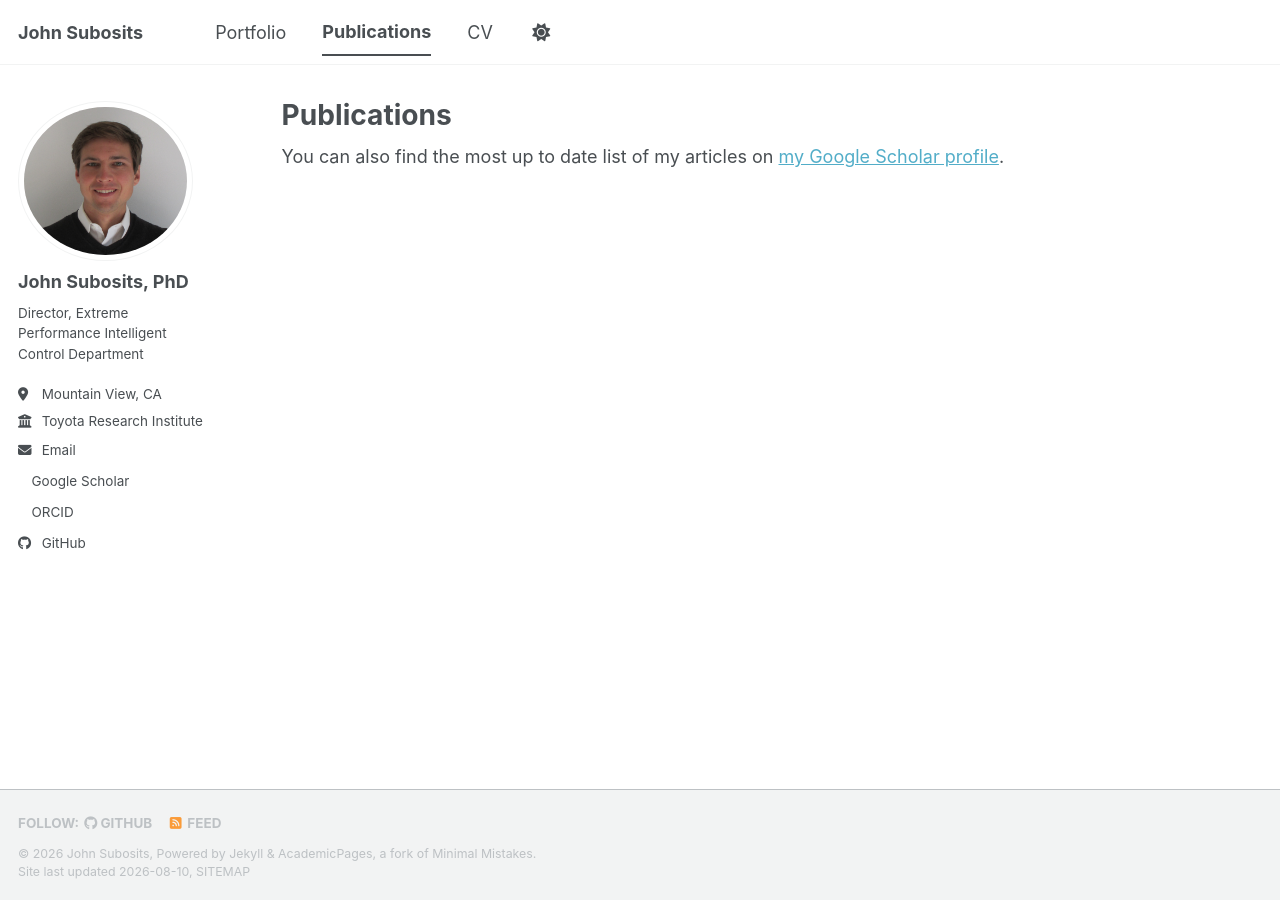
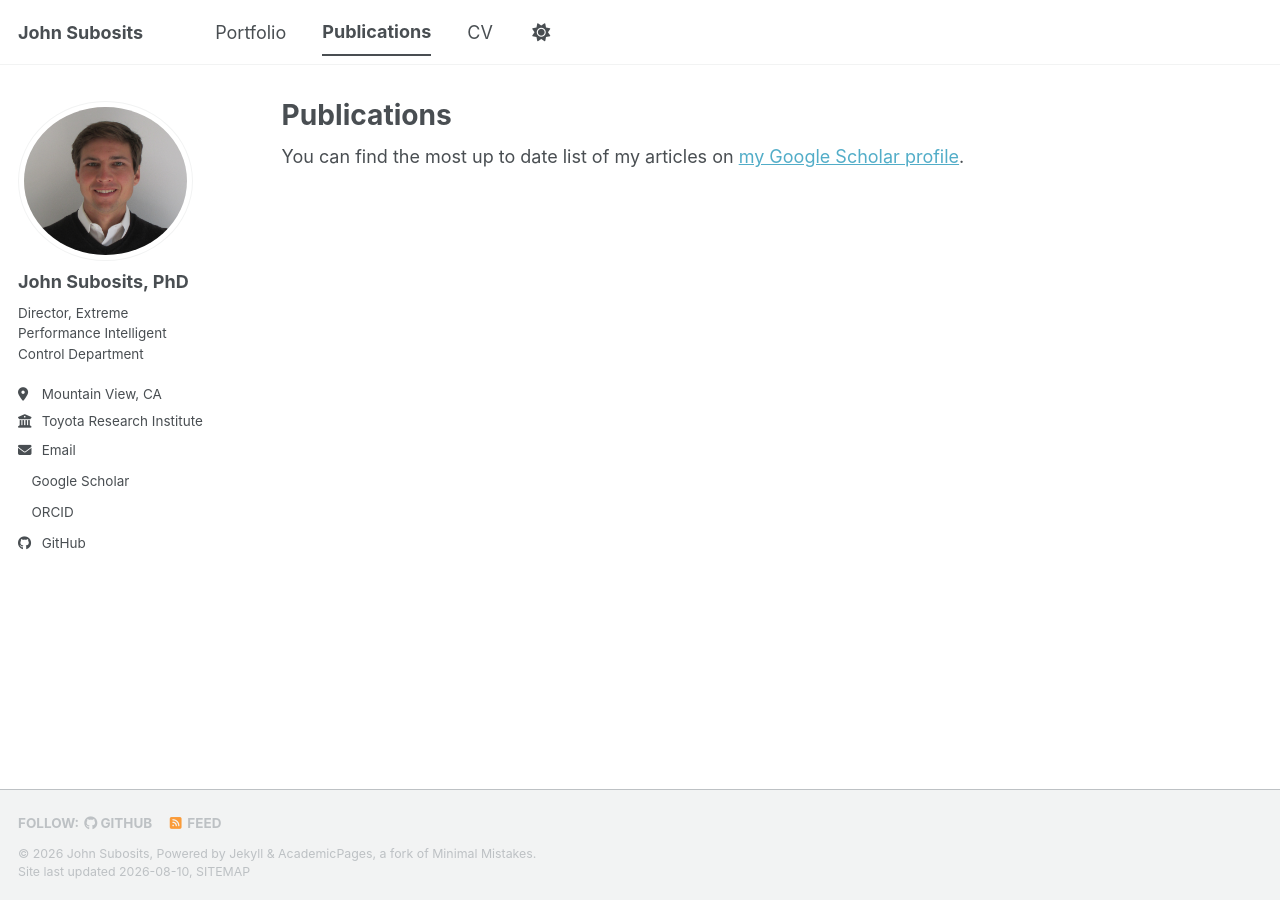
Before and after one commit to john-subosits/john-subosits.github.io, a Jekyll site: the page built from _pages/publications.html, in a window 1280 px wide. Built offline with Jekyll 4.4.1, drawn with Linux system fonts in a browser that asks for light colours; a style sheet for code colours, icons or effects is not loaded.

Commit message:
Update publications.html

```diff
--- a/_pages/publications.html
+++ b/_pages/publications.html
@@ -6,5 +6,5 @@ author_profile: true
 ---
 
 {% if site.author.googlescholar %}
-  <div class="wordwrap">You can also find the most up to date list of my articles on <a href="{{site.author.googlescholar}}">my Google Scholar profile</a>.</div>
+  <div class="wordwrap">You can find the most up to date list of my articles on <a href="{{site.author.googlescholar}}">my Google Scholar profile</a>.</div>
 {% endif %}
```
